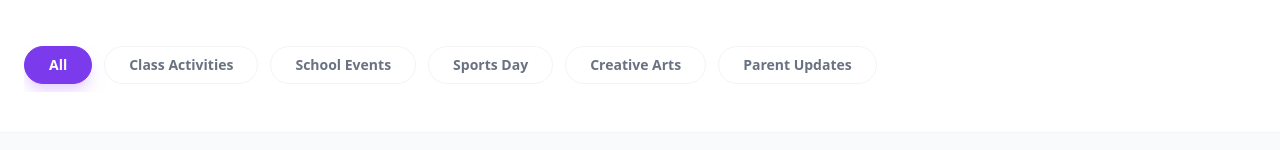
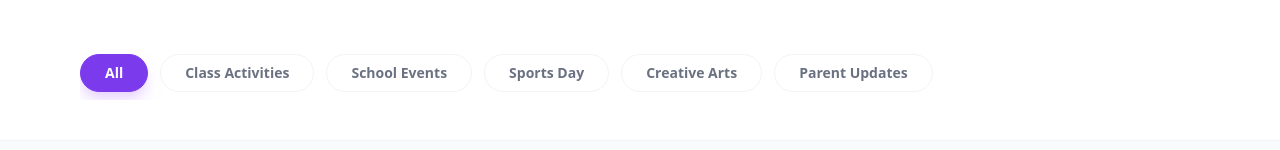
Before and after one commit to Fhave/JMNPS, a React (Vite) app: page /news in a window 1280 px wide. Shown: the part 386-536 px from the top of the page. Built offline with nearby package versions, Linux system fonts and the light colour scheme.

Commit message:
changes in news page

```diff
--- a/src/App.css
+++ b/src/App.css
@@ -4,7 +4,7 @@
   --color-accent: #facc15;
 }
 
-#root {
+/* #root {
   max-width: 1280px;
   margin: 0 auto;
   padding: 2rem;
@@ -45,4 +45,4 @@
 
 .read-the-docs {
   color: #888;
-}
+} */
--- a/src/components/EventItem.jsx
+++ b/src/components/EventItem.jsx
@@ -1,6 +1,5 @@
 import { ArrowRight, Clock, MapPin } from "lucide-react";
 
-// Event Card
 export const EventItem = ({ date, month, title, time, location }) => {
   return (
     <div className="group flex cursor-pointer flex-col items-start gap-6 rounded-4xl border border-gray-100 bg-white p-6 shadow-sm transition-all hover:shadow-xl sm:flex-row sm:items-center">
--- a/src/components/Navbar.jsx
+++ b/src/components/Navbar.jsx
@@ -18,7 +18,6 @@ export const Navbar = () => {
     { name: "Contact", id: "contact", path: "/contact" },
   ];
 
-  // Scroll to top whenever route changes
   useEffect(() => {
     window.scrollTo({
       top: 0,
@@ -26,7 +25,6 @@ export const Navbar = () => {
     });
   }, [location.pathname]);
 
-  // Close on ESC key and lock body scroll when drawer is open
   useEffect(() => {
     const handleEsc = (e) => {
       if (e.key === "Escape") setIsOpen(false);
--- a/src/index.css
+++ b/src/index.css
@@ -1,5 +1,15 @@
 @import "tailwindcss";
 @config "../tailwind.config.js";
+
+@layer components {
+  .no-scrollbar::-webkit-scrollbar {
+    display: none;
+  }
+  .no-scrollbar {
+    -ms-overflow-style: none;  /* IE and Edge */
+    scrollbar-width: none;  /* Firefox */
+  }
+}
 
 /* :root {
   font-family: system-ui, Avenir, Helvetica, Arial, sans-serif;
--- a/src/pages/Home.jsx
+++ b/src/pages/Home.jsx
@@ -177,12 +177,11 @@ export default function Home() {
           <div className="space-y-6 lg:col-span-2">
             {eventItemData
               .filter((item) => {
-                // Assuming item.year exists. If not, we'll default to 2026.
                 const year = item.year || 2026;
                 const eventDate = new Date(
                   `${item.month} ${item.date}, ${year}`,
                 );
-                return eventDate >= new Date().setHours(0, 0, 0, 0); // Include today
+                return eventDate >= new Date().setHours(0, 0, 0, 0);
               })
               .sort((a, b) => {
                 const dateA = new Date(
@@ -191,7 +190,7 @@ export default function Home() {
                 const dateB = new Date(
                   `${b.month} ${b.date}, ${b.year || 2026}`,
                 );
-                return dateA - dateB; // Sort soonest to furthest
+                return dateA - dateB;
               })
               .map((item, index) => (
                 <EventItem
--- a/src/pages/News.jsx
+++ b/src/pages/News.jsx
@@ -1,4 +1,4 @@
-import React, { useState } from "react";
+import React, { useState, useRef, useEffect } from "react";
 import {
   Calendar,
   User,
@@ -10,6 +10,8 @@ import {
   Bell,
   TrendingUp,
   Newspaper,
+  ChevronsRight,
+  ChevronsLeft,
 } from "lucide-react";
 
 const CategoryBadge = ({ children, active, onClick }) => (
@@ -102,9 +104,6 @@ const NewsCard = ({
   </article>
 );
 
-export default function News() {
-  const [activeCategory, setActiveCategory] = useState("All");
-
 const categories = [
   "All",
   "Class Activities",
@@ -113,6 +112,36 @@ export default function News() {
   "Creative Arts",
   "Parent Updates",
 ];
+
+export default function News() {
+  const [activeCategory, setActiveCategory] = useState("All");
+
+  const scrollRef = useRef(null);
+  const [showLeftArrow, setShowLeftArrow] = useState(false);
+  const [showRightArrow, setShowRightArrow] = useState(true);
+
+  const checkScroll = () => {
+    if (scrollRef.current) {
+      const { scrollLeft, scrollWidth, clientWidth } = scrollRef.current;
+      setShowLeftArrow(scrollLeft > 5);
+      setShowRightArrow(scrollLeft + clientWidth < scrollWidth - 5);
+    }
+  };
+
+  useEffect(() => {
+    checkScroll();
+    window.addEventListener("resize", checkScroll);
+    return () => window.removeEventListener("resize", checkScroll);
+  }, []);
+
+  const handleCategoryClick = (cat, e) => {
+    setActiveCategory(cat);
+    e.currentTarget.scrollIntoView({
+      behavior: "smooth",
+      block: "nearest",
+      inline: "start",
+    });
+  };
 
   return (
     <div className="min-h-screen bg-white">
@@ -150,16 +179,45 @@ export default function News() {
           </div>
 
           {/* Categories */}
-          <div className="no-scrollbar mx-auto mt-12 flex max-w-7xl gap-3 overflow-x-auto pb-2">
+          <div className="mx-auto mt-12 flex max-w-7xl items-center gap-4 px-4">
+            {/* Left Indicator */}
+            <div
+              className={`transition-opacity duration-300 ${showLeftArrow ? "opacity-100" : "opacity-0"}`}
+            >
+              <ChevronsLeft
+                size={24}
+                className="animate-pulse text-[#7c3aed]"
+              />
+            </div>
+
+            {/* The Scrollable Area */}
+            <div
+              ref={scrollRef}
+              onScroll={checkScroll}
+              className="no-scrollbar flex flex-1 gap-3 overflow-x-auto scroll-smooth py-2"
+            >
               {categories.map((cat) => (
-              <CategoryBadge
+                <div
                   key={cat}
-                active={activeCategory === cat}
-                onClick={() => setActiveCategory(cat)}
+                  className="shrink-0 cursor-pointer"
+                  onClick={(e) => handleCategoryClick(cat, e)}
                 >
+                  <CategoryBadge active={activeCategory === cat}>
                     {cat}
                   </CategoryBadge>
+                </div>
               ))}
+            </div>
+
+            {/* Right Indicator */}
+            <div
+              className={`transition-opacity duration-300 ${showRightArrow ? "opacity-100" : "opacity-0"}`}
+            >
+              <ChevronsRight
+                size={24}
+                className="animate-pulse text-[#7c3aed]"
+              />
+            </div>
           </div>
         </section>
 
```
Lines whose indentation alone changed are shown as unchanged.
